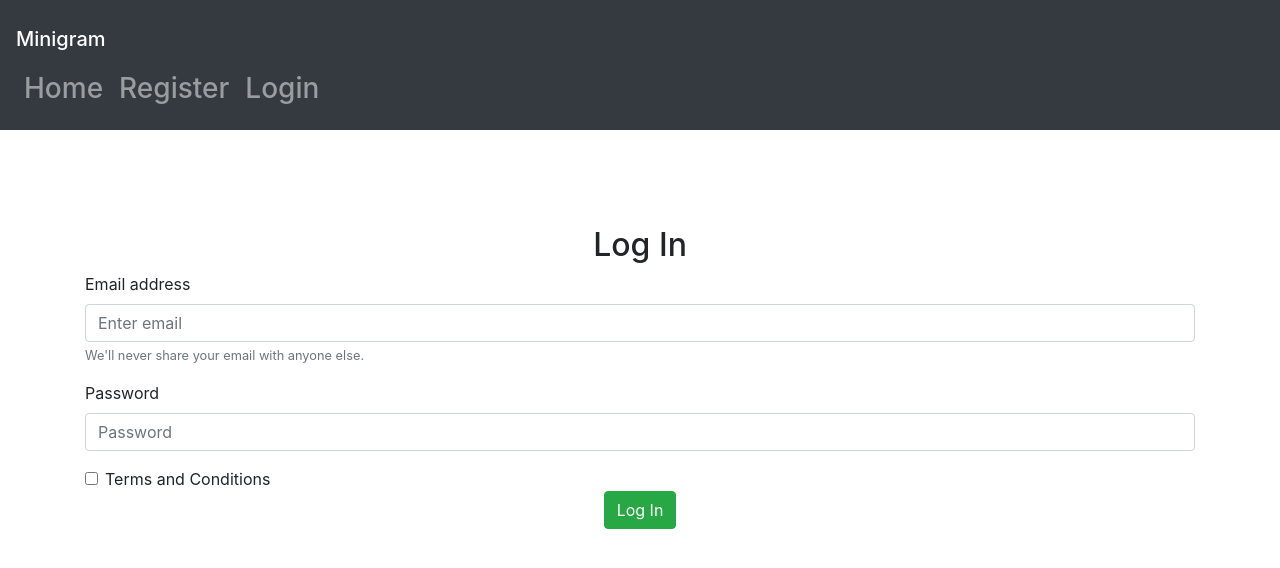
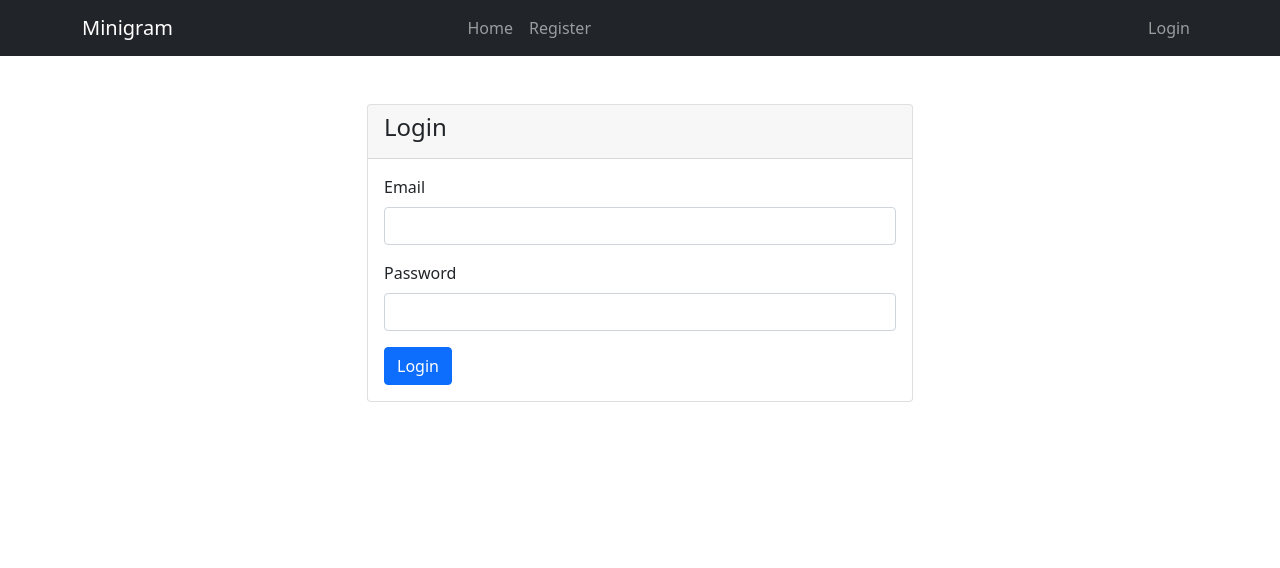
Before and after one commit to themane04/django, a Django app: page /login/ in a window 1280 px wide. Shown: the top 568 px of the page. Run offline with Django 5.2, Linux system fonts and the light colour scheme; some libraries are stand-ins or nearby versions.

Commit message:
fixed login / design improvements

```diff
--- a/blog/views.py
+++ b/blog/views.py
@@ -1,6 +1,9 @@
+from django.http import HttpResponse
 from django.shortcuts import render, redirect
 from .forms import UserRegisterForm
 from django.contrib import messages
+from django.contrib.auth import authenticate, login, logout
+from django.contrib.auth import get_user_model
 
 
 def register(request):
@@ -19,8 +22,31 @@ def register(request):
     return render(request, 'users/register.html', {'form': form})
 
 
-def login(request):
-    return render(request, 'users/login.html')
+def user_login(request):
+    User = get_user_model()
+    if request.method == "POST":
+        email = request.POST.get('email')
+        password = request.POST.get('password')
+        try:
+            user = User.objects.get(email=email)
+        except User.DoesNotExist:
+            user = None
+        if user is not None:
+            user = authenticate(username=user.username, password=password)
+            if user is not None:
+                login(request, user)
+                return redirect('home')
+            else:
+                return render(request, 'users/login.html', {'error': 'Invalid email or password.'})
+        else:
+            return render(request, 'users/login.html', {'error': 'Invalid email or password.'})
+    else:
+        return render(request, 'users/login.html')
+
+
+def custom_logout_view(request):
+    logout(request)
+    return redirect('home')  # Redirect to the homepage after logout
 
 
 def index(request):
--- a/blogWebsite/urls.py
+++ b/blogWebsite/urls.py
@@ -1,9 +1,10 @@
 from django.contrib import admin
 from django.urls import path
-from blog.views import register, index, login
+from blog.views import register, index, user_login, custom_logout_view
 
 urlpatterns = [
     path('', index, name='home'),
     path('register/', register, name='register'),
-    path('login/', login, name='login'),
+    path('login/', user_login, name='login'),
+    path('logout/', custom_logout_view, name='logout'),
 ]
--- a/templates/index.html
+++ b/templates/index.html
@@ -3,8 +3,11 @@
 <head>
     <meta charset="UTF-8">
     <title>Blog</title>
-    <link rel="stylesheet" href="https://cdn.jsdelivr.net/npm/bootstrap@4.0.0/dist/css/bootstrap.min.css"
-          integrity="sha384-Gn5384xqQ1aoWXA+058RXPxPg6fy4IWvTNh0E263XmFcJlSAwiGgFAW/dAiS6JXm" crossorigin="anonymous">
+    <link href="https://cdn.jsdelivr.net/npm/bootstrap@5.0.2/dist/css/bootstrap.min.css"
+          rel="stylesheet"
+          integrity="sha384-EVSTQN3/azprG1Anm3QDgpJLIm9Nao0Yz1ztcQTwFspd3yD65VohhpuuCOmLASjC"
+          crossorigin="anonymous">
+    <meta name="viewport" content="width=device-width, initial-scale=1.0">
 
 </head>
 <body>
@@ -12,7 +15,22 @@
 {% include "navbar.html" %}
 {% block content %}{% endblock %}
 <!-- Bootstrap JS and Popper.js -->
-<script src="https://stackpath.bootstrapcdn.com/bootstrap/5.1.0/js/bootstrap.bundle.min.js"></script>
+<script src="https://cdn.jsdelivr.net/npm/bootstrap@5.0.2/dist/js/bootstrap.bundle.min.js"
+        integrity="sha384-MrcW6ZMFYlzcLA8Nl+NtUVF0sA7MsXsP1UyJoMp4YLEuNSfAP+JcXn/tWtIaxVXM"
+        crossorigin="anonymous"></script>
+<style>
+    .align-to-right {
+        margin-left: auto;
+    }
+
+    .navbar-brand-large {
+        font-size: 250%;
+    }
+
+
+</style>
+
+<p>This is the homepage</p>
 
 </body>
 
--- a/templates/navbar.html
+++ b/templates/navbar.html
@@ -1,23 +1,37 @@
 <nav class="navbar navbar-expand-lg navbar-dark bg-dark">
     <div class="container-lg">
-        <div class="h1">
-            <a class="navbar-brand" href="{% url 'home' %}">Minigram</a>
-        </div>
+        <a class="navbar-brand navbar-brand-large" id="logo" href="{% url 'home' %}">Minigram</a>
         <button class="navbar-toggler" type="button" data-bs-toggle="collapse" data-bs-target="#navbarNav"
                 aria-controls="navbarNav" aria-expanded="false" aria-label="Toggle navigation">
             <span class="navbar-toggler-icon"></span>
         </button>
         <div class="collapse navbar-collapse" id="navbarNav">
-            <ul class="navbar-nav">
+            <ul class="navbar-nav mx-auto">
                 <li class="nav-item">
-                    <a class="nav-link h3 align-items-center justify-content-center " href="{% url 'home' %}">Home</a>
+                    <a class="nav-link" href="{% url 'home' %}">Home</a>
                 </li>
-                <li class="nav-item">
-                    <a class="nav-link h3" href="{% url 'register' %}">Register</a>
-                </li>
-                <li class="nav-item">
-                    <a class="nav-link h3" href="{% url 'login' %}">Login</a>
-                </li>
+                {% if not user.is_authenticated %}
+                    <li class="nav-item">
+                        <a class="nav-link" href="{% url 'register' %}">Register</a>
+                    </li>
+                {% endif %}
+            </ul>
+            <ul class="navbar-nav align-right ms-auto">
+                {% if user.is_authenticated %}
+                    <li class="nav-item dropdown">
+                        <a class="nav-link dropdown-toggle" href="#" id="navbarDropdownMenuLink" role="button"
+                           data-bs-toggle="dropdown" aria-expanded="false">
+                            {{ user.username }}
+                        </a>
+                        <ul class="dropdown-menu" aria-labelledby="navbarDropdownMenuLink">
+                            <li><a class="dropdown-item" href="{% url 'logout' %}">Logout</a></li>
+                        </ul>
+                    </li>
+                {% else %}
+                    <li class="nav-item">
+                        <a class="nav-link" href="{% url 'login' %}">Login</a>
+                    </li>
+                {% endif %}
             </ul>
         </div>
     </div>
--- a/templates/users/login.html
+++ b/templates/users/login.html
@@ -1,25 +1,42 @@
-{% extends "index.html" %}
-{% load widget_tweaks %}
-{% block content %}
-    <div class="container mt-5">
-        <h2 class="text-center pt-5">Log In</h2>
-        <form method="post">
-            <div class="form-group">
-                <label for="exampleInputEmail1">Email address</label>
-                <input type="email" class="form-control" id="exampleInputEmail1" aria-describedby="emailHelp"
-                       placeholder="Enter email">
-                <small id="emailHelp" class="form-text text-muted">We'll never share your email with anyone
-                    else.</small>
+<!DOCTYPE html>
+<html lang="en">
+<head>
+    <meta charset="UTF-8">
+    <meta name="viewport" content="width=device-width, initial-scale=1.0">
+    <title>Login</title>
+    <link href="https://cdn.jsdelivr.net/npm/bootstrap@5.0.2/dist/css/bootstrap.min.css" rel="stylesheet">
+</head>
+<body>
+{% include "navbar.html" %}
+<div class="container mt-5">
+    <div class="row justify-content-center">
+        <div class="col-md-6">
+            <div class="card">
+                <div class="card-header">
+                    <h4>Login</h4>
+                </div>
+                <div class="card-body">
+                    {% if error %}
+                        <div class="alert alert-danger" role="alert">
+                            {{ error }}
+                        </div>
+                    {% endif %}
+                    <form method="post" action="{% url 'login' %}">
+                        {% csrf_token %}
+                        <div class="mb-3">
+                            <label for="email" class="form-label">Email</label>
+                            <input type="email" class="form-control" id="email" name="email" required>
+                        </div>
+                        <div class="mb-3">
+                            <label for="password" class="form-label">Password</label>
+                            <input type="password" class="form-control" id="password" name="password" required>
+                        </div>
+                        <button type="submit" class="btn btn-primary">Login</button>
+                    </form>
+                </div>
             </div>
-            <div class="form-group">
-                <label for="exampleInputPassword1">Password</label>
-                <input type="password" class="form-control" id="exampleInputPassword1" placeholder="Password">
-            </div>
-            <div class="form-check">
-                <input type="checkbox" class="form-check-input" id="exampleCheck1">
-                <label class="form-check-label" for="exampleCheck1">Terms and Conditions</label>
-            </div>
-            <button type="submit" class="btn btn-success d-flex align-items-center justify-content-center m-auto">Log In</button>
-        </form>
+        </div>
     </div>
-{% endblock %}
+</div>
+</body>
+</html>
```
Also changed, not shown: templates/users/register.html (+15 -6 lines).
